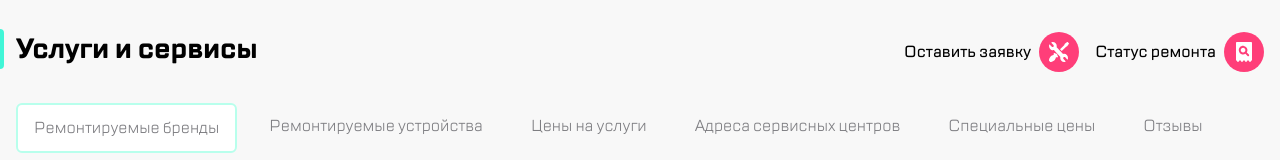
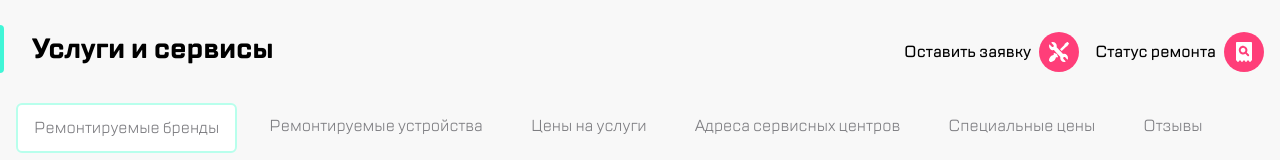
Before and after one commit to NatatkaValikowsky/JM_task_1_3, a website built with webpack: page src/index.html in a window 1280 px wide. Shown: the top 160 px of the page. Built offline with nearby package versions, Linux system fonts and the light colour scheme.

Commit message:
Fix: edit title styles

```diff
--- a/src/scss/style.scss
+++ b/src/scss/style.scss
@@ -58,7 +58,7 @@ body {
 }
 
 .title{
-  padding-left:16px;
+  padding-left:32px;
   position: relative;
   font-family: 'TT Lakes Bold', 'Arial', sans-serif;
   font-size: 28px;
@@ -70,13 +70,12 @@ body {
   content:"";
   display: block;
   position:absolute;
-  height:40px;
+  height:calc(100% + 10px);
   width:8px;
   border-radius: 10px;
   background-color: $titleDecoration;
   left:-4px;
-  top:50%;
-  margin-top:-20px;
+  top:-5px;
 }
 
 .header{
```
